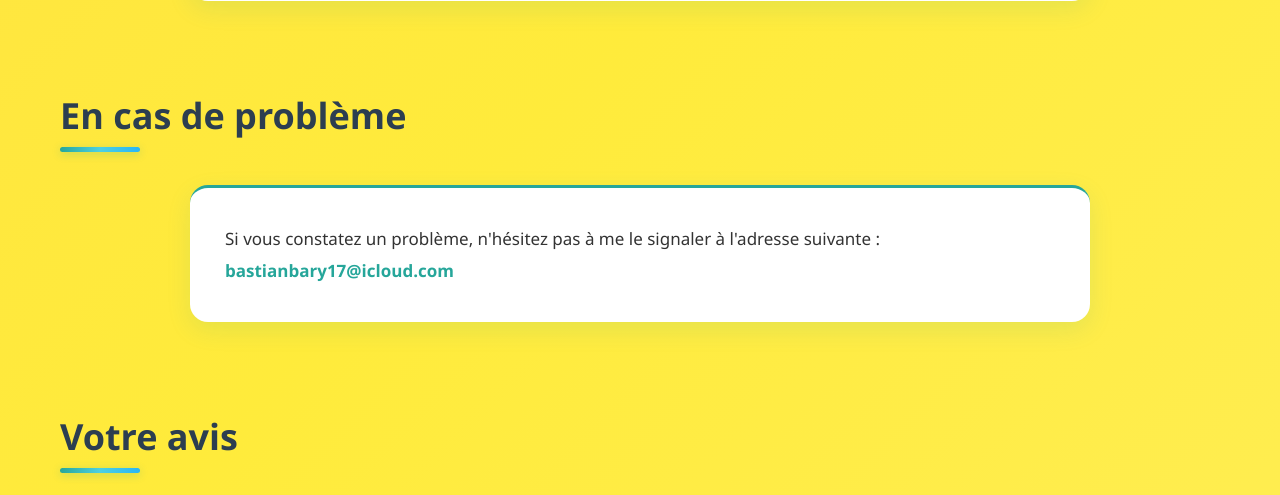
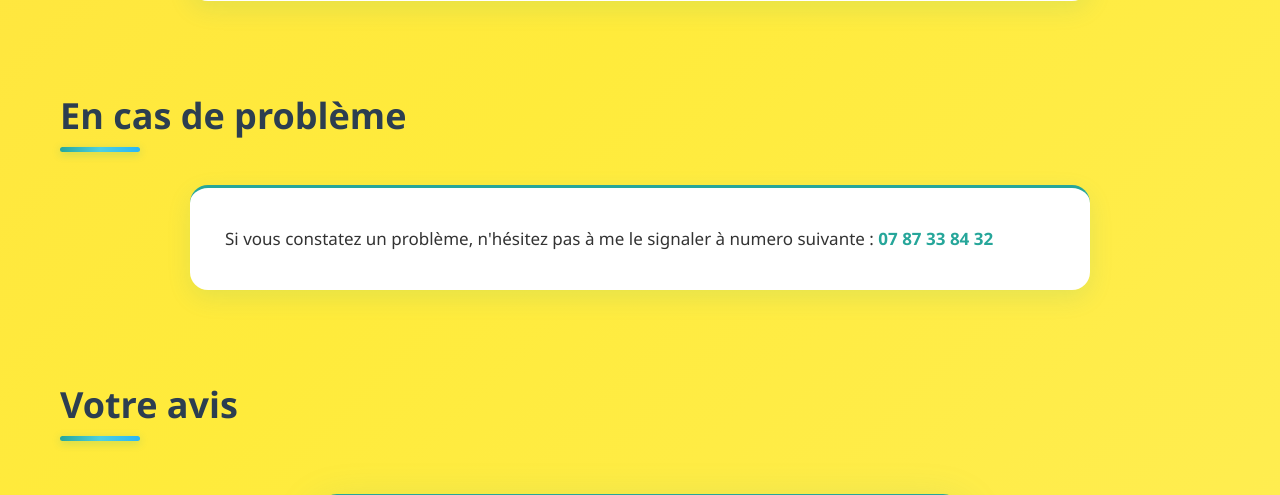
Before and after one commit to babadu17/evenement-du-jour, a Flask app: template templates/index.html in a window 1280 px wide. Shown: the part 1059-1554 px from the top of the page. Run offline with Flask 3, Linux system fonts and the light colour scheme; the template is opened without the code that fills it, so the values that code supplies are empty; some libraries are stand-ins or nearby versions.

Commit message:
Update contact information in index.html

```diff
--- a/templates/index.html
+++ b/templates/index.html
@@ -60,8 +60,8 @@
 
             <h2>En cas de problème</h2>
             <p class="text">
-                Si vous constatez un problème, n'hésitez pas à me le signaler à l'adresse suivante :
-                <a href="mailto:bastianbary17@icloud.com">bastianbary17@icloud.com</a>
+                Si vous constatez un problème, n'hésitez pas à me le signaler à numero suivante :
+                <a href="telto:0787338432">07 87 33 84 32</a>
             </p>
 
             <h2>Votre avis</h2>
```
